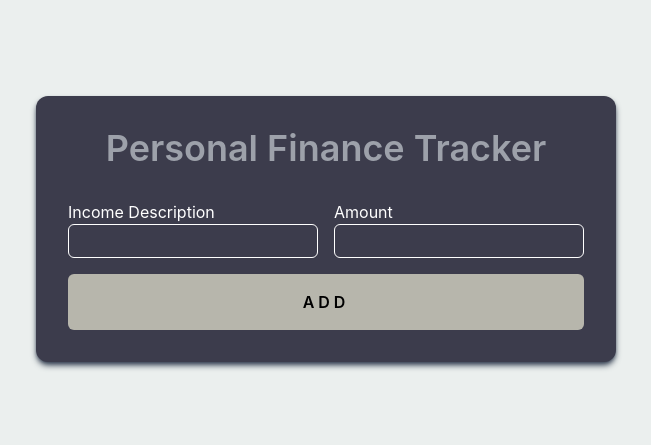
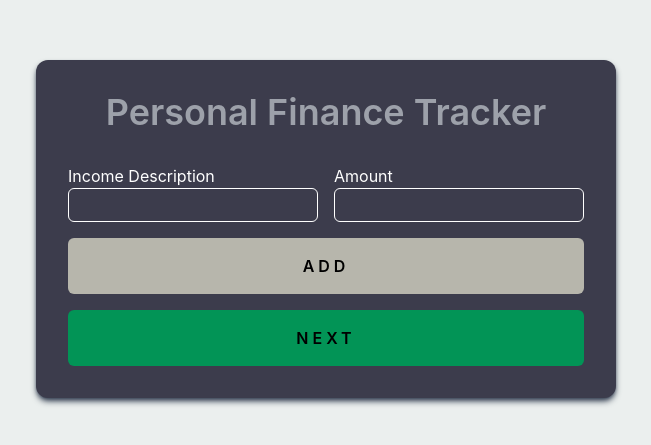
Before and after one commit to emmanueltn007/personal-finance-tracker, a React (Vite) app: page / in a window 1280 px wide. Shown: the part 171-616 px from the top of the page, without its empty margins (314-965 px from the left). Built offline with nearby package versions, Linux system fonts and the light colour scheme.

Commit message:
Added a next button which will be used to navigate to the expenses section

```diff
--- a/src/components/IcomeCard.jsx
+++ b/src/components/IcomeCard.jsx
@@ -3,17 +3,24 @@ function IncomeCard() {
     <div className="flex flex-col gap-4">
       <div className="flex gap-4">
         <div className="flex flex-col">
-            <label  className="text-[hsl(0,100%,100%)]" htmlFor="icome-description">Income Description</label>
+            <label  className="text-[hsl(0,100%,100%)]" htmlFor="icome-description">
+                Income Description
+            </label>
             <input className="border border-[hsl(0,100%,100%)] rounded-md py-1" type="text" id="icome-description" />
         </div>
         <div className="flex flex-col">
-            <label className="text-[hsl(0,100%,100%)] rounded-md" htmlFor="amount">Amount</label>
+            <label className="text-[hsl(0,100%,100%)] rounded-md" htmlFor="amount">
+                Amount
+            </label>
             <input className="border border-[hsl(0,100%,100%)] rounded-md py-1" type="number" id="amount" />
         </div>
       </div>
       <button className="p-4 bg-[#B7B6AC] rounded-md font-semibold tracking-[4px] cursor-pointer">
         ADD
       </button>
+      <button className="p-4 bg-[#029456] rounded-md font-semibold tracking-[4px] cursor-pointer">
+        NEXT
+      </button>
     </div>
   );
 }
```
